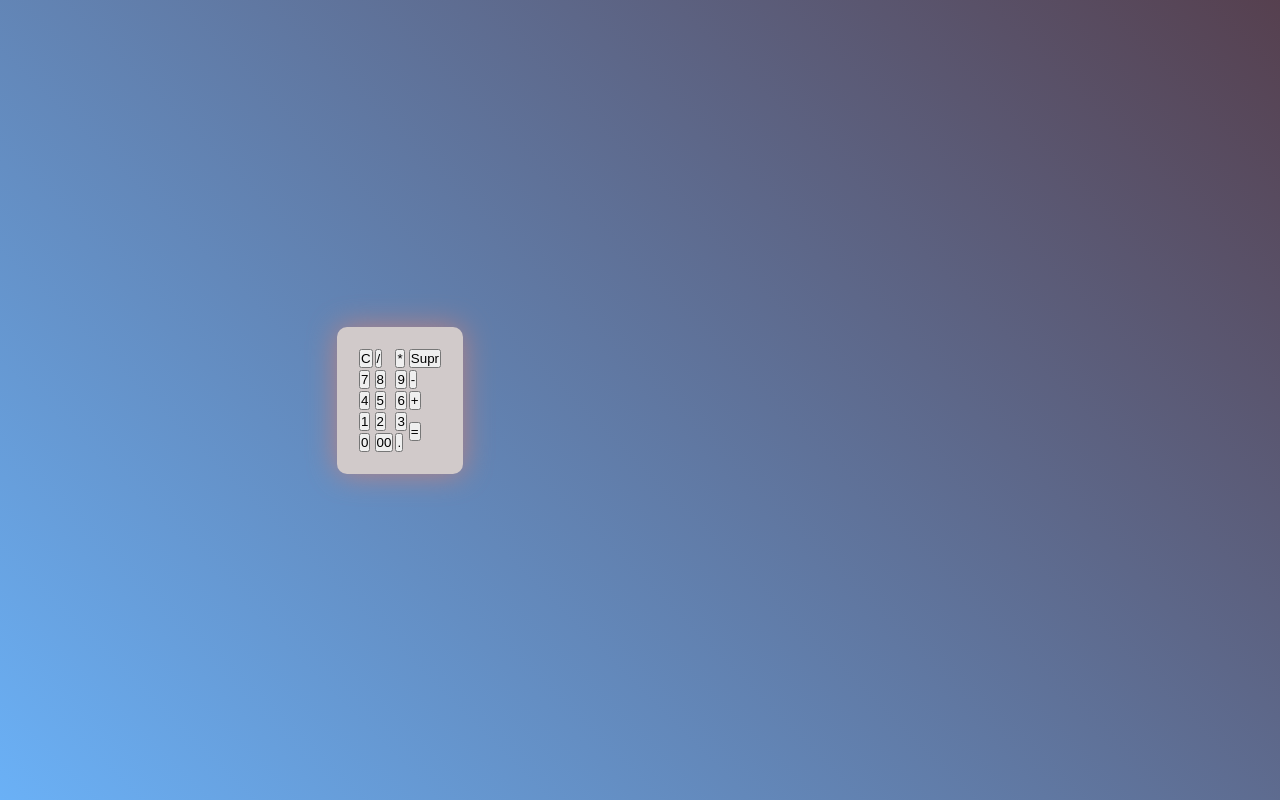
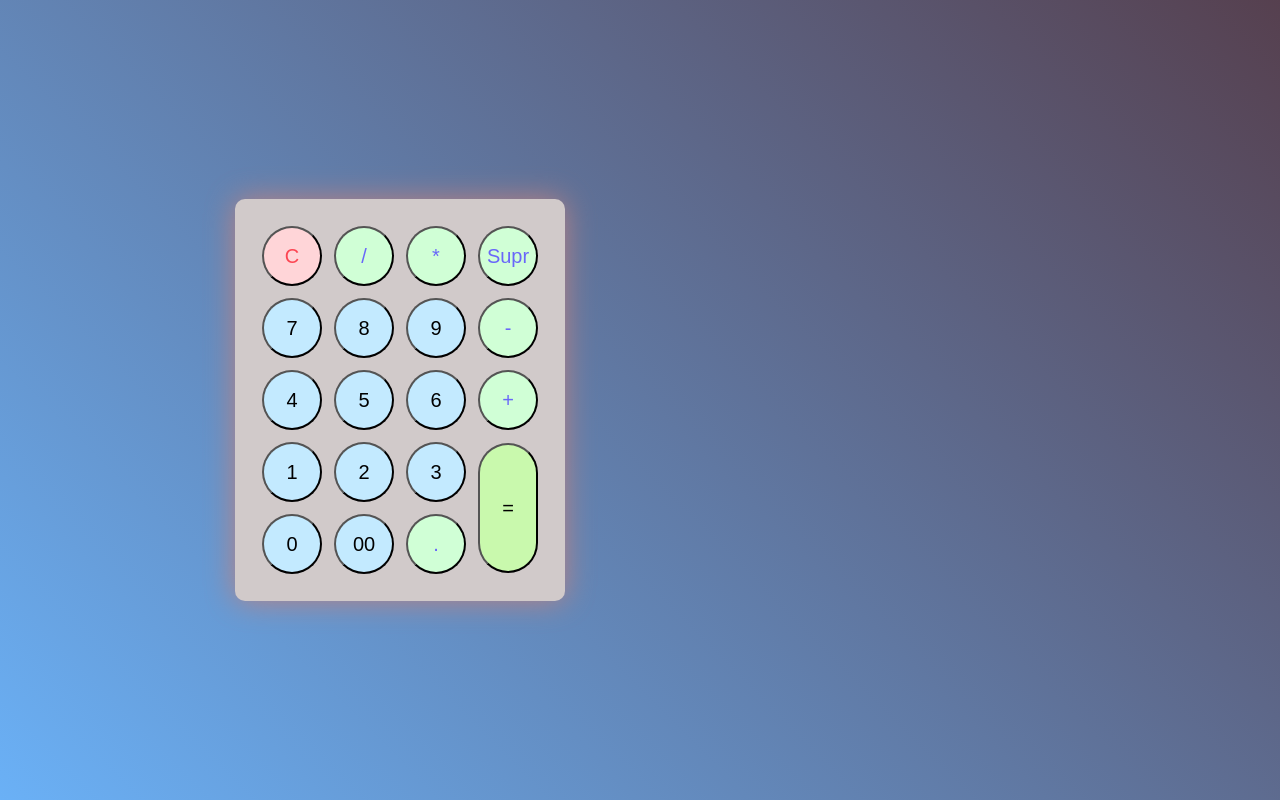
Before and after one commit to pabloperez293/calculadoraJS, a plain HTML site: page 1-Calculadora/index.html in a window 1280 px wide. Drawn offline with Linux system fonts and the light colour scheme.

Commit message:
Styles-mp

```diff
--- a/1-Calculadora/css/styles.scss
+++ b/1-Calculadora/css/styles.scss
@@ -27,7 +27,58 @@ body {
   #display {
     color: #525252;
   }
-  #button#clear {
-    background-color:
+  #equal {
+    height: 130px;
+  }
+  #clear {
+    background-color: #ffd5d8;
+    color: #fc4552;
+  }
+  .btn-number {
+    background-color: #c3eaff;
+    color: #000;
+  }
+  .btn-operator {
+    background-color: #d0ffd6;
+    color: #6967f9;
+  }
+  .btn-equal {
+    background-color: #c9f9ad;
+    color: #000;
+  }
+  .themeToggler {
+    position: absolute;
+    top: 30px;
+    right: 30px;
+    color: #fff;
+    cursor: pointer;
+    z-index: 1;
+    &::before {
+      content: ´´;
+      height: 30px;
+      top: 50%;
+      transform: translate(-50%, -50%);
+      border-radius: 50%;
+      background-color: #333;
+      z-index: -1;
+    }
+  }
+  .themeToggler .active {
+    color: #333;
+    &::before {
+      background-color: #fff;
+    }
+  }
+  button {
+    height: 60px;
+    width: 60px;
+    border-radius: 30px;
+    margin: 5px;
+    font-size: 20px;
+    cursor: pointer;
+    transition: all 0.2s ease;
+    &:hover {
+      transform: scale(1.1);
+    }
   }
 }
--- a/1-Calculadora/index.html
+++ b/1-Calculadora/index.html
@@ -26,26 +26,26 @@
                 </td>
               </tr>
               <tr>
-                <td><button class="btn-operator" id="7">7</button></td>
-                <td><button class="btn-operator" id="8">8</button></td>
-                <td><button class="btn-operator" id="9">9</button></td>
+                <td><button class="btn-number" id="7">7</button></td>
+                <td><button class="btn-number" id="8">8</button></td>
+                <td><button class="btn-number" id="9">9</button></td>
                 <td><button class="btn-operator" id="-">-</button></td>
               </tr>
               <tr>
-                <td><button class="btn-operator" id="4">4</button></td>
-                <td><button class="btn-operator" id="5">5</button></td>
-                <td><button class="btn-operator" id="6">6</button></td>
+                <td><button class="btn-number" id="4">4</button></td>
+                <td><button class="btn-number" id="5">5</button></td>
+                <td><button class="btn-number" id="6">6</button></td>
                 <td><button class="btn-operator" id="+">+</button></td>
               </tr>
               <tr>
-                <td><button class="btn-operator" id="1">1</button></td>
-                <td><button class="btn-operator" id="2">2</button></td>
-                <td><button class="btn-operator" id="3">3</button></td>
-                <td rowspan="2" class="btn-equal"><button class="btn-equal" id="equal">=</button></td>
+                <td><button class="btn-number" id="1">1</button></td>
+                <td><button class="btn-number" id="2">2</button></td>
+                <td><button class="btn-number" id="3">3</button></td>
+                <td rowspan="2" ><button class="btn-equal" id="equal">=</button></td>
               </tr>
               <tr>
-                <td><button class="btn-operator" id="0">0</button></td>
-                <td><button class="btn-operator" id="00">00</button></td>
+                <td><button class="btn-number" id="0">0</button></td>
+                <td><button class="btn-number" id="00">00</button></td>
                 <td><button class="btn-operator" id=".">.</button></td>
               </tr>
             </table>
```
Also changed, not shown: 1-Calculadora/css/styles.css, 1 other file.
